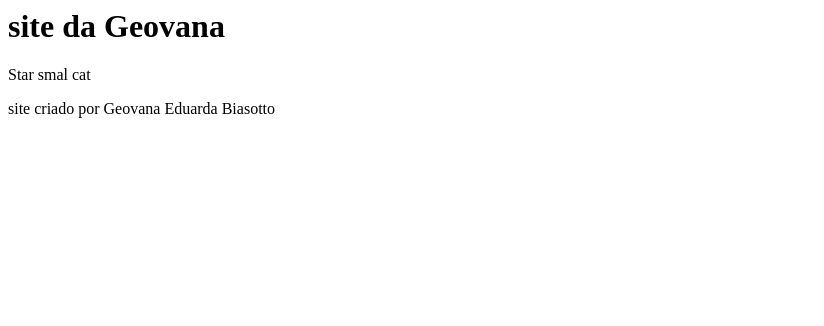
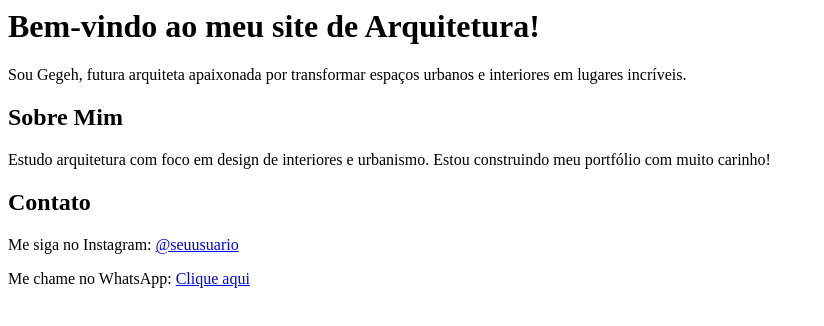
Before and after one commit to Gegeh18/Gegeh, a plain HTML site: page index.html in a window 1280 px wide. Shown: the whole page, without its empty margins (0-824 px from the left). Drawn offline with Linux system fonts and the light colour scheme.

Commit message:
Update index.html

```diff
--- a/index.html
+++ b/index.html
@@ -1,10 +1,16 @@
 <html>
 <head>
-<title> Smal cat </title>
+  <title>Gegeh | Arquitetura</title>
 </head>
 <body>
-  <h1> site da Geovana </h1>
-<p> Star smal cat </p>
-  <p> site criado por Geovana Eduarda Biasotto </p>
+  <h1>Bem-vindo ao meu site de Arquitetura!</h1>
+  <p>Sou Gegeh, futura arquiteta apaixonada por transformar espaços urbanos e interiores em lugares incríveis.</p>
+
+  <h2>Sobre Mim</h2>
+  <p>Estudo arquitetura com foco em design de interiores e urbanismo. Estou construindo meu portfólio com muito carinho!</p>
+
+  <h2>Contato</h2>
+  <p>Me siga no Instagram: <a href="https://instagram.com/seuusuario" target="_blank">@seuusuario</a></p>
+  <p>Me chame no WhatsApp: <a href="https://wa.me/seunumero" target="_blank">Clique aqui</a></p>
 </body>
 </html>
```
